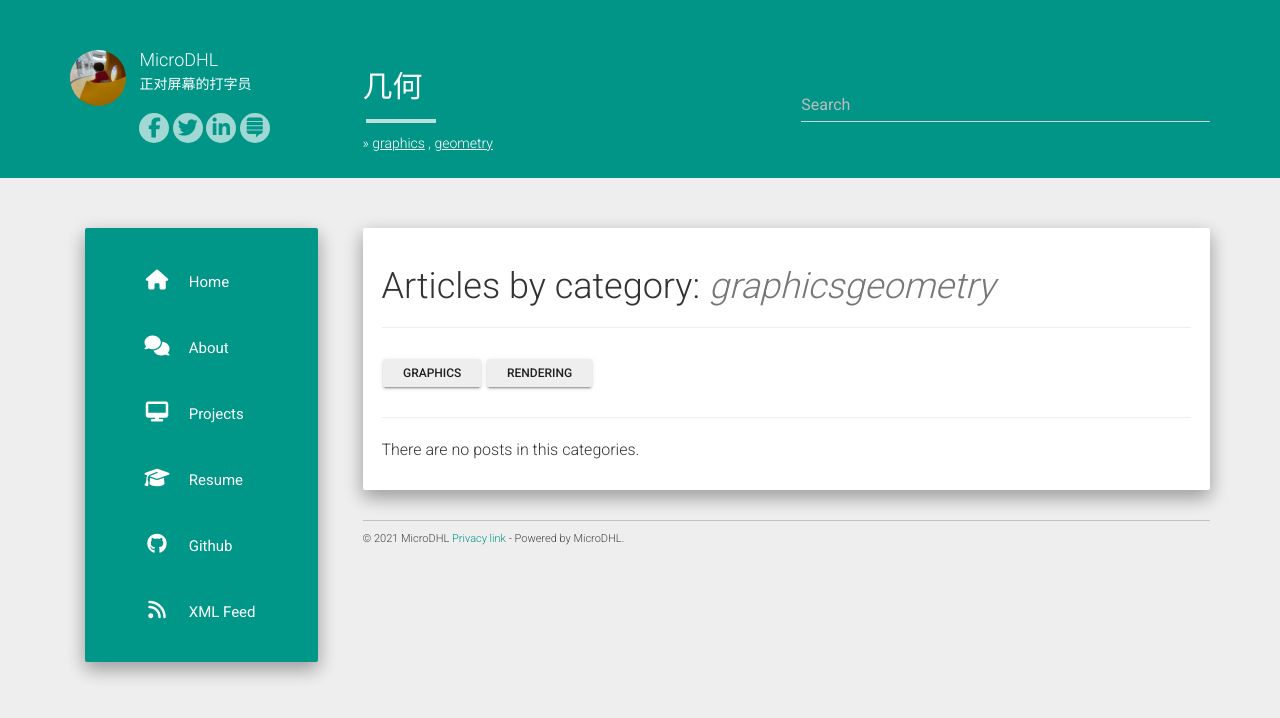
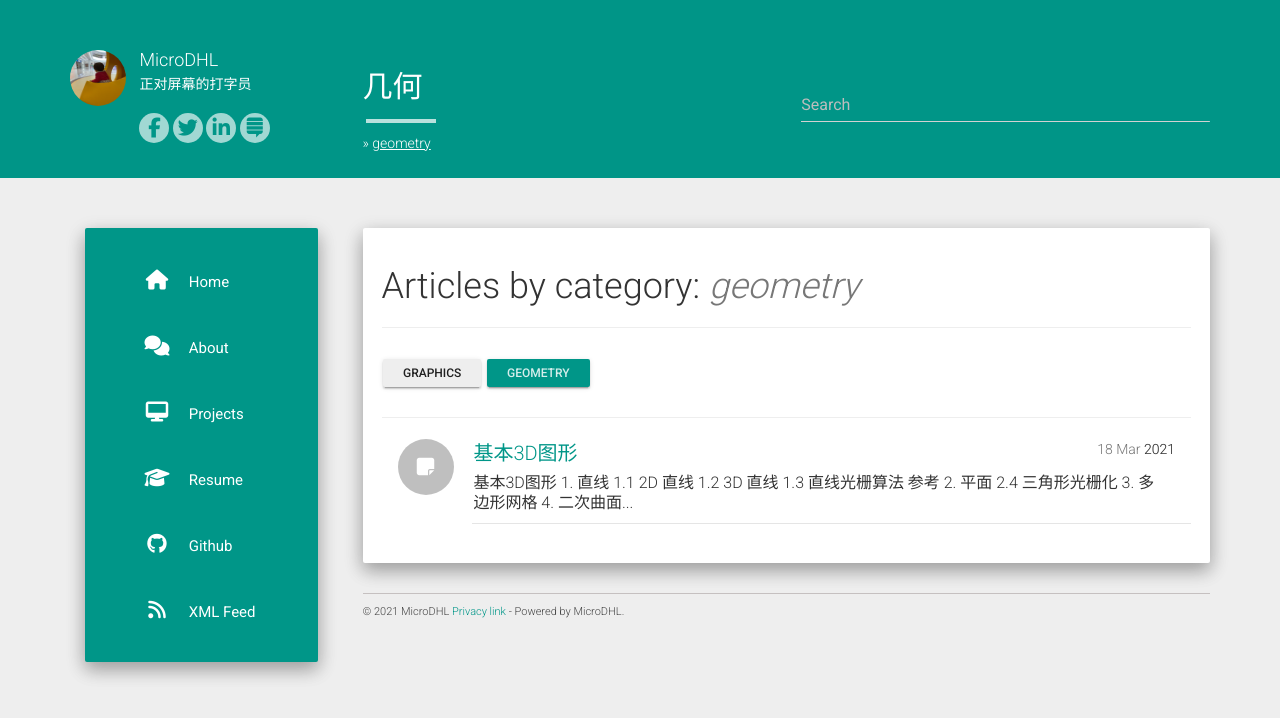
Before and after one commit to microqq/hl, a Jekyll site: the page built from category/graphics/geometry.md, in a window 1280 px wide. Shown: the top 718 px of the page. Built offline with Jekyll 4.4.1, drawn with Linux system fonts in a browser that asks for light colours; nearby versions of some CDN libraries.

Commit message:
test sub dir another way 3.

```diff
--- a/_posts/2021-03-18-Basic-Computer-Graphics.md
+++ b/_posts/2021-03-18-Basic-Computer-Graphics.md
@@ -4,7 +4,7 @@ title:  "基本3D图形"
 date:   2021-03-18
 categories:
 - graphics
-- rendering
+- geometry
 ---
 
 <head>
--- a/category/geometry.md
+++ b/category/graphics/geometry.md
@@ -1,8 +1,6 @@
 ---
 layout: posts_by_category
-categories:
-- graphics
-- geometry
+categories: geometry
 title: 几何
 permalink: /category/graphics/geometry
 ---
```
